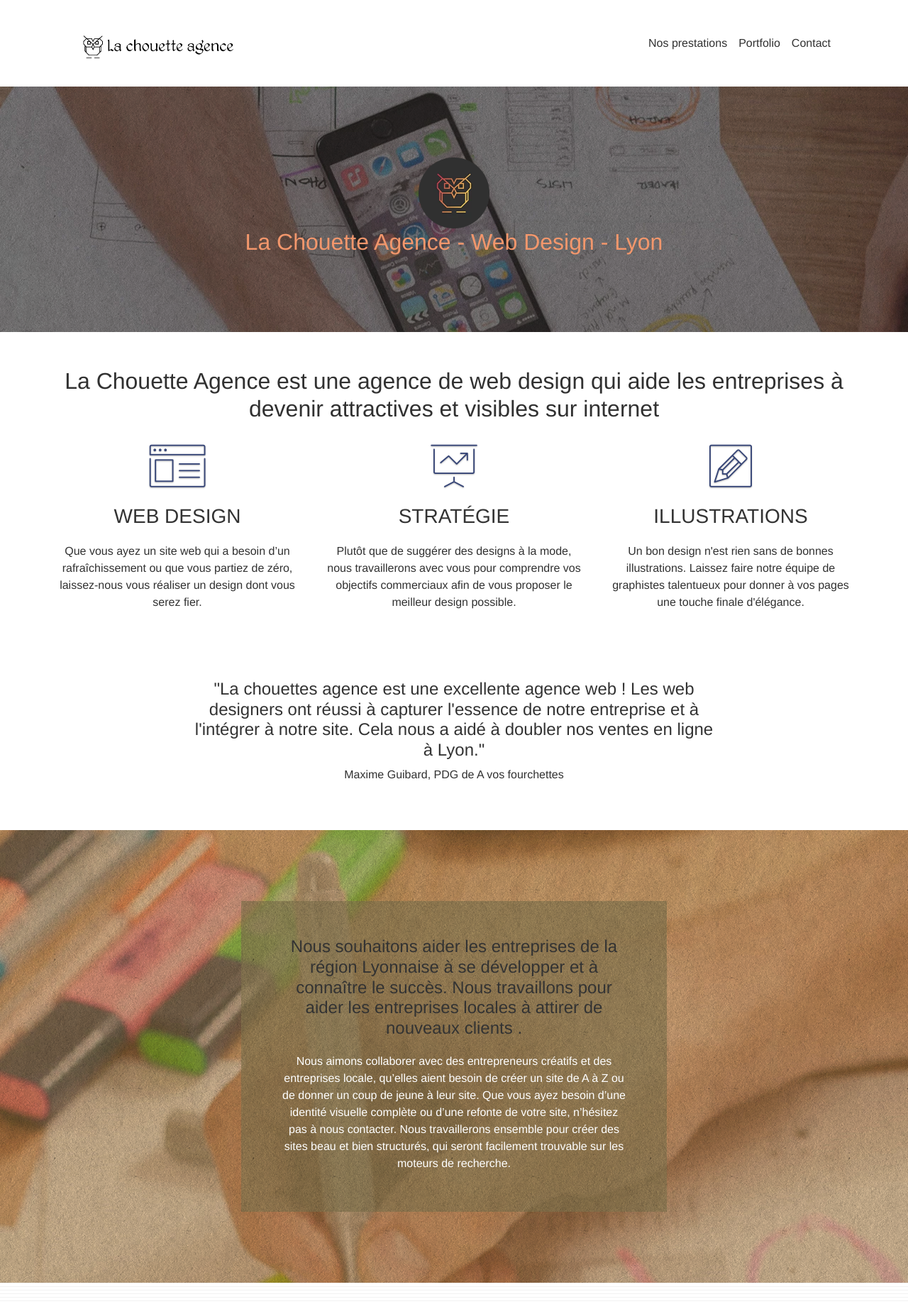
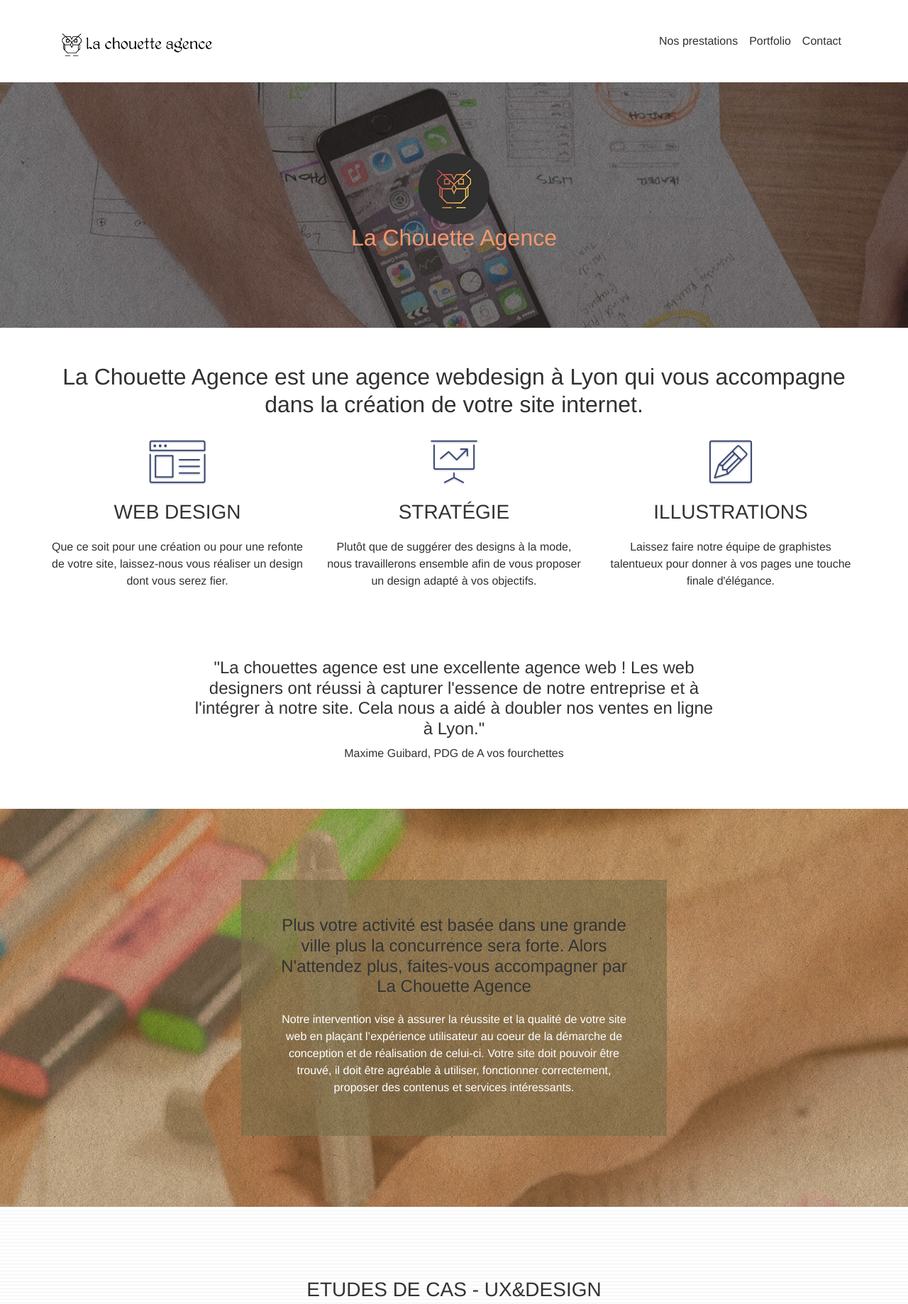
Before and after one commit to LevequeBenjamin/BenjaminLeveque_4_28122020, a plain HTML site: page index.html in a window 1280 px wide. Shown: the top 1838 px of the page at 71% size. Drawn offline with nearby package versions, Linux system fonts and the light colour scheme.

Commit message:
bouton scroll 2

```diff
--- a/index.html
+++ b/index.html
@@ -61,29 +61,28 @@
 				<!-- AJOUT BALISE HEADER -->
 				<div class="container bloc-sm">
 					<nav class="navbar navbar-expand-lg navbar-light">
-						<div class="container-fluid">
 						<a class="navbar-brand" href="index.html"><img
 							src="img/la-chouette-agence.webp"
 							alt="La Chouette Agence, web design à Lyon"
 						/></a>
-							<button class="navbar-toggler" type="button" data-bs-toggle="collapse" data-bs-target="#navbarNav" aria-controls="navbarNav" aria-expanded="false" aria-label="Toggle navigation">
+						<button class="navbar-toggler" type="button" data-toggle="collapse" data-target="#navbarNav" aria-controls="navbarNav" aria-expanded="false" aria-label="Toggle navigation">
 							<span class="navbar-toggler-icon"></span>
 						</button>
 						<div class="collapse navbar-collapse justify-content-end" id="navbarNav">
-								<ul class="navbar-nav focus">
-									<li class="nav-item">
-										<a class="nav-link" href="#ancrePrestations">Nos prestations</a>
+							<ul class="focus navbar-nav">
+								<li class="nav-item active">
+									<a class="nav-link" href="#ancrePrestations">Nos prestations <span class="sr-only">(current)</span></a>
 								</li>
 								<li class="nav-item">
 									<a class="nav-link" href="#ancrePortfolio">Portfolio</a>
 								</li>
 								<li class="nav-item">
-										<a class="nav-link" href="page2.html" >Contact</a>
+									<a class="nav-link" href="page2.html">Contact</a>
 								</li>
 							</ul>
 						</div>
-						</div>
 					</nav>
+
 				</div>
 			</header>
 			<!-- bloc-0 END -->
@@ -105,7 +104,7 @@
 							/><!-- MODIF DESCRIPTION IMG /SEO -->
 							<!-- AJOUT MOT CLE H1 /SEO -->
 							<h1 class="hero-bloc-text tc-white">
-								La Chouette Agence - Web Design - Lyon
+								La Chouette Agence
 							</h1>
 						</div>
 					</div>
@@ -121,8 +120,7 @@
 						<div class="col-sm-12 text-center">
 							<!-- MODIF H3 => H2 / SEO -->
 							<h2>
-								La Chouette Agence est une agence de web design qui aide les
-								entreprises à devenir attractives et visibles sur internet
+								La Chouette Agence est une agence webdesign à Lyon qui vous accompagne dans la création de votre site internet.
 							</h2>
 						</div>
 					</div>
@@ -137,8 +135,7 @@
 							<!-- MODIF H3 => H2 / SEO -->
 							<h3 class="mg-md text-center">Web design</h3>
 							<p class="text-center">
-								Que vous ayez un site web qui a besoin d&rsquo;un
-								rafraîchissement ou que vous partiez de zéro, laissez-nous vous
+								Que ce soit pour une création ou pour une refonte de votre site, laissez-nous vous
 								réaliser un design dont vous serez fier.
 							</p>
 						</article>
@@ -152,9 +149,7 @@
 							<!-- MODIF H3 => H2 / SEO -->
 							<h3 class="mg-md text-center">Stratégie</h3>
 							<p class="text-center">
-								Plutôt que de suggérer des designs à la mode, nous travaillerons
-								avec vous pour comprendre vos objectifs commerciaux afin de vous
-								proposer le meilleur design possible.<br />
+								Plutôt que de suggérer des designs à la mode, nous travaillerons ensemble afin de vous proposer un design adapté à vos objectifs.<br />
 							</p>
 						</article>
 						<!-- AJOUT BALISE ARTICLE / SEO -->
@@ -167,7 +162,7 @@
 							<!-- MODIF H3 => H2 / SEO -->
 							<h3 class="mg-md text-center">Illustrations</h3>
 							<p class="text-center">
-								Un bon design n'est rien sans de bonnes illustrations. Laissez
+								Laissez
 								faire notre équipe de graphistes talentueux pour donner à vos
 								pages une touche finale d'élégance.
 							</p>
@@ -200,18 +195,10 @@
 					<div class="tight-width-whitespace black-background blocPad">
 						<div class="col-sm-12">
 							<h4 class="mg-md text-center">
-								Nous souhaitons aider les entreprises de la région Lyonnaise à
-								se développer et à connaître le succès. Nous travaillons pour
-								aider les entreprises locales à attirer de nouveaux clients .<br />
+								Plus votre activité est basée dans une grande ville plus la concurrence sera forte. Alors N'attendez plus, faites-vous accompagner par La Chouette Agence<br />
 							</h4>
 							<p class="text-center white">
-								Nous aimons collaborer avec des entrepreneurs créatifs et des
-								entreprises locale, qu’elles aient besoin de créer un site de A
-								à Z ou de donner un coup de jeune à leur site. Que vous ayez
-								besoin d’une identité visuelle complète ou d’une refonte de
-								votre site, n’hésitez pas à nous contacter. Nous travaillerons
-								ensemble pour créer des sites beau et bien structurés, qui
-								seront facilement trouvable sur les moteurs de recherche.
+								Notre intervention vise à assurer la réussite et la qualité de votre site web en plaçant l’expérience utilisateur au coeur de la démarche de conception et de réalisation de celui-ci. Votre site doit pouvoir être trouvé, il doit être agréable à utiliser, fonctionner correctement, proposer des contenus et services intéressants.
 							</p>
 						</div>
 					</div>
@@ -230,8 +217,7 @@
 						<!-- MODIF IMG => TEXTE / SEO -->
 						<div class="col-sm-12 text-center paddingPortfolioH2">
 							<h3>
-								Nous travaillons avec beaucoup de clients, voici nos
-								réalisations
+								Etudes de cas - UX&DESIGN
 							</h3>
 						</div>
 						<div class="row justify-content-around">
@@ -359,7 +345,7 @@
 				<div class="container bloc-lg">
 					<div class="tight-width-whitespace black-background">
 						<h2 class="mg-md text-center">
-							Prêt pour redonner vie à votre projet ?<br />Contactez notre
+							Lorsque l'on souhaite développer son activité sur internet il est primordial de faire appel à des experts?<br />Contactez notre
 							équipe !
 						</h2>
 						<div class="col-sm-12 text-center focus">
```
Also changed, not shown: page2.html (+6 -8 lines), style.min.css. Lines whose indentation alone changed are shown as unchanged.
